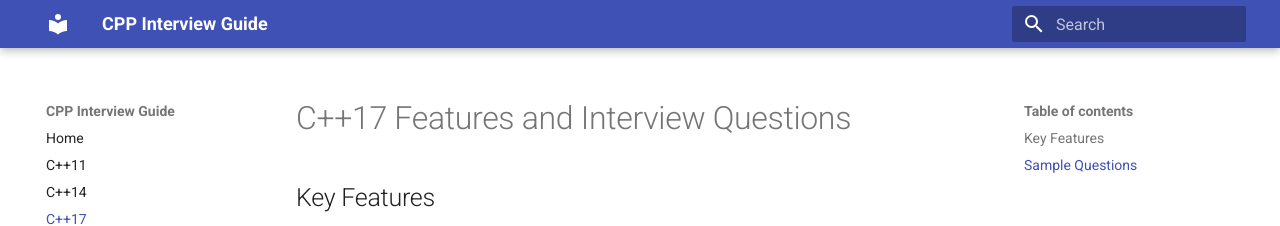
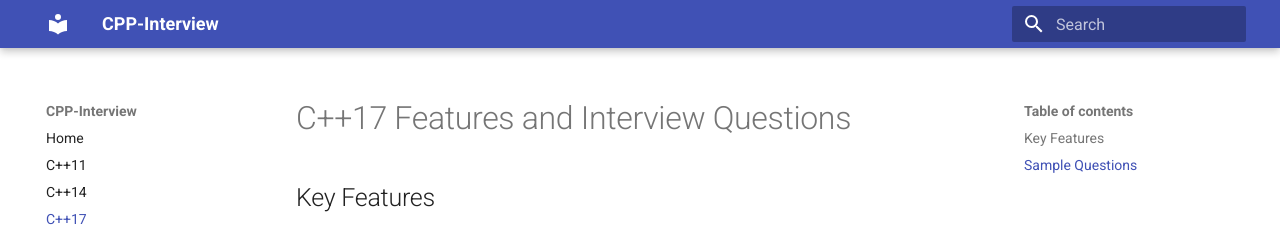
Before and after one commit to SwartzMss/CPP-Interview, an MkDocs documentation site: the page built from docs/cpp17.md, in a window 1280 px wide. Shown: the top 226 px of the page. Built offline with MkDocs 1.6.1 and Material for MkDocs 9.7.7, drawn with Linux system fonts in a browser that asks for light colours.

Commit message:
Update mkdocs.yml

```diff
--- a/mkdocs.yml
+++ b/mkdocs.yml
@@ -1,4 +1,6 @@
-site_name: CPP Interview Guide
+site_name: CPP-Interview
+site_url: https://SwartzMss.github.io/CPP-Interview/
+site_description: C++ 面试
 nav:
   - Home: index.md
   - C++11: cpp11.md
```
